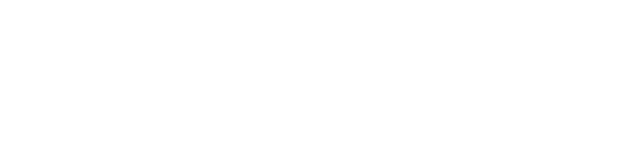
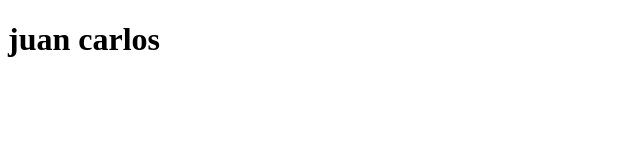
Before and after one commit to jeanpier22/Proyecto-Grupal, a plain HTML site: page index.html in a window 1280 px wide. Shown: the whole page, without its empty margins (0-640 px from the left). Drawn offline with Linux system fonts and the light colour scheme.

Commit message:
agregando mi nombre juan carlos

```diff
--- a/index.html
+++ b/index.html
@@ -6,6 +6,6 @@
     <title>Document</title>
 </head>
 <body>
-
+    <h1>juan carlos</h1>
 </body>
 </html>
```
